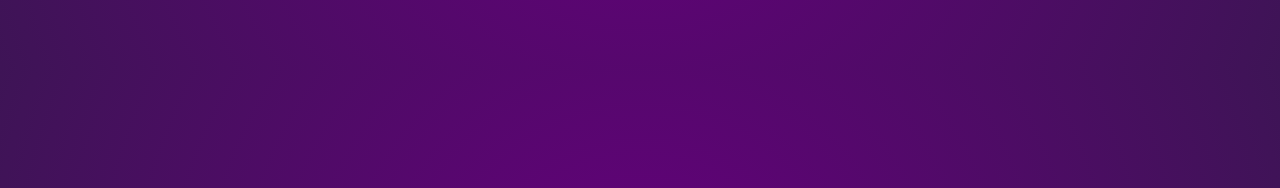
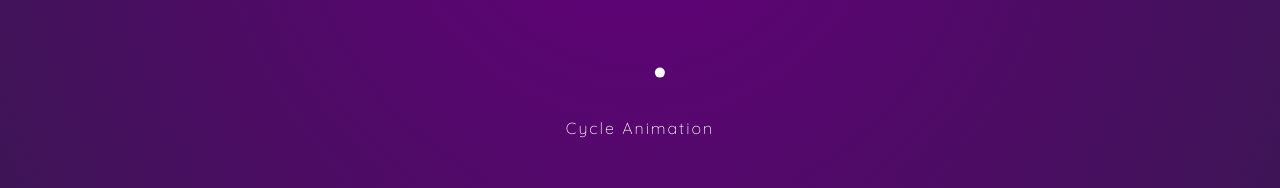
Before and after one commit to luizf-lf/framer-motion-example, a React (Create React App) app: page / in a window 1280 px wide. Shown: the part 434-622 px from the top of the page. Built offline with nearby package versions, Linux system fonts and the light colour scheme.

Commit message:
feat: Loader implemented

```diff
--- a/src/components/Home.js
+++ b/src/components/Home.js
@@ -1,6 +1,7 @@
 import { motion } from 'framer-motion';
 import React from 'react';
 import { Link } from 'react-router-dom';
+import Loader from './Loader';
 
 const buttonVariants = {
   hover: {
@@ -43,6 +44,7 @@
           Create Your Pizza
         </motion.button>
       </Link>
+      <Loader />
     </motion.div>
   );
 };
--- /dev/null
+++ b/src/components/Loader.js
@@ -0,0 +1,39 @@
+import { motion, useCycle } from 'framer-motion';
+
+const loaderVariants = {
+  animationOne: {
+    x: [-20, 20],
+    y: [0, -30],
+    transition: {
+      x: { yoyo: Infinity, duration: 0.5 },
+      y: { yoyo: Infinity, duration: 0.25 },
+    },
+  },
+  animationTwo: {
+    y: [0, -40],
+    x: 0,
+    transition: {
+      y: {
+        yoyo: Infinity,
+        ease: 'easeOut',
+      },
+    },
+  },
+};
+
+const Loader = () => {
+  const [animation, setAnimation] = useCycle('animationOne', 'animationTwo');
+
+  return (
+    <>
+      <motion.div
+        className="loader"
+        variants={loaderVariants}
+        animate={animation}
+      ></motion.div>
+      <div onClick={() => setAnimation()}>Cycle Animation</div>
+    </>
+  );
+};
+
+export default Loader;
--- a/src/index.css
+++ b/src/index.css
@@ -142,3 +142,12 @@
   color: #444;
   font-weight: bold;
 }
+
+/* loader */
+.loader {
+  width: 10px;
+  height: 10px;
+  margin: 40px auto;
+  border-radius: 50%;
+  background: #fff;
+}
```
